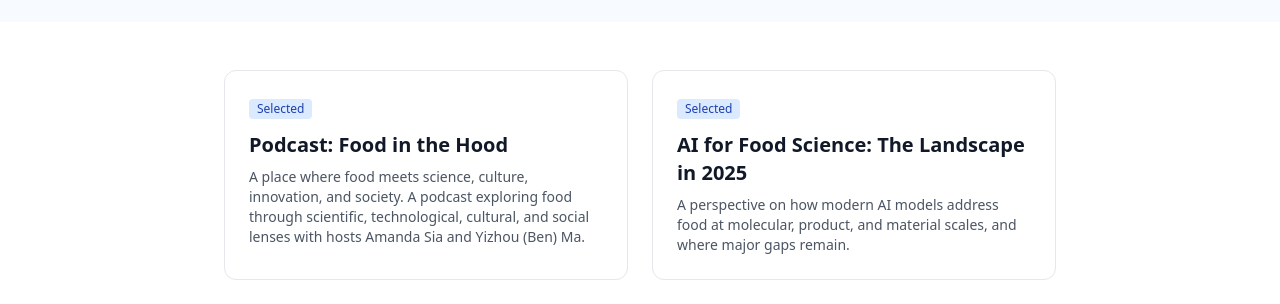
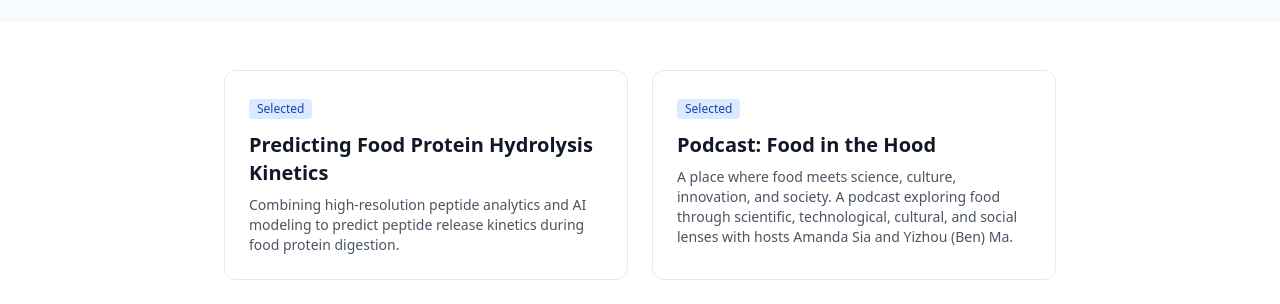
Before and after one commit to ymawur/Ymawebsite, a Next.js app: page /outputs in a window 1280 px wide. Shown: the part 195-499 px from the top of the page. Built offline with nearby package versions, Linux system fonts and the light colour scheme; no server answers.

Commit message:
Polish hydrolysis demo layout width, caption, and spacing

```diff
--- a/app/outputs/[id]/page.tsx
+++ b/app/outputs/[id]/page.tsx
@@ -14,6 +14,7 @@ export default function OutputDetailPage() {
   const { language } = useLanguage()
   if (!output) notFound()
   const zh = outputsZh[output.id]
+  const isHydrolysis = output.id === 'predicting-food-protein-hydrolysis-kinetics'
 
   return (
     <section className="py-12">
@@ -22,14 +23,31 @@ export default function OutputDetailPage() {
           <h1 className="text-3xl md:text-4xl font-bold text-gray-900 mb-4">{language==='zh'&&zh?zh.title:output.title}</h1>
           <p className="text-lg text-gray-600 mb-6">{language==='zh'&&zh?zh.headline:output.headline}</p>
         </div>
-        <div className="grid lg:grid-cols-[2fr_1fr] gap-10 items-start">
-          <div>
-            <div className="relative w-full aspect-[16/9] rounded-2xl overflow-hidden bg-accent-50 border border-accent-100">
-              <Image src={output.image.src} alt={language==='zh'&&zh?zh.imageAlt:output.image.alt} fill className={`object-cover ${output.id === 'food-in-the-hood-podcast' ? 'object-top' : ''}`} />
+        <div className={`grid gap-10 items-start ${isHydrolysis ? 'max-w-3xl' : 'lg:grid-cols-[2fr_1fr]'}`}><div>
+            {output.demoHtml ? (
+              <div className="mb-8">
+                <h2 className="text-2xl font-semibold text-gray-900 mb-3">{language === 'zh' ? 'β-乳球蛋白被胰蛋白酶水解演示' : 'β-Lactoglobulin Hydrolysis by Trypsin'}</h2>
+                <div className="relative w-full h-[560px] rounded-2xl overflow-hidden border border-gray-200 bg-white">
+                  <iframe title={`${output.title} demo`} srcDoc={output.demoHtml} className="w-full h-full" />
+                </div>
+              </div>
+            ) : (
+              <div className="relative w-full aspect-[16/9] rounded-2xl overflow-hidden bg-accent-50 border border-accent-100">
+                <Image src={output.image.src} alt={language==='zh'&&zh?zh.imageAlt:output.image.alt} fill className={`object-cover ${output.id === 'food-in-the-hood-podcast' ? 'object-top' : ''}`} />
+              </div>
+            )}
+            {output.outlook && isHydrolysis && (
+              <p className="mt-3 text-sm text-gray-600 leading-relaxed">{output.outlook}</p>
+            )}
+            <div className="space-y-4 text-gray-700 leading-relaxed whitespace-pre-line">
+              {output.intro && <p>{output.intro}</p>}
+              <p>{language==='zh'&&zh?zh.description:output.description}</p>
+              {output.outlook && !isHydrolysis && <p>{output.outlook}</p>}
             </div>
-            <div className="mt-6 space-y-4 text-gray-700 leading-relaxed whitespace-pre-line">{language==='zh'&&zh?zh.description:output.description}</div>
           </div>
-          <aside className="bg-white border border-gray-200 rounded-2xl p-6 shadow-sm"><h2 className="text-lg font-semibold text-gray-900 mb-4">{language==='zh'?'链接':'Links'}</h2><div className="flex flex-col gap-3">{output.links.map((link) => <Button key={link.label} href={link.href} variant="secondary">{language==='zh'&&zh?.links?.[link.label]?zh.links[link.label]:link.label}</Button>)}</div></aside>
+          {output.id !== 'predicting-food-protein-hydrolysis-kinetics' && (
+            <aside className="bg-white border border-gray-200 rounded-2xl p-6 shadow-sm"><h2 className="text-lg font-semibold text-gray-900 mb-4">{language==='zh'?'链接':'Links'}</h2><div className="flex flex-col gap-3">{output.links.map((link) => <Button key={link.label} href={link.href} variant="secondary">{language==='zh'&&zh?.links?.[link.label]?zh.links[link.label]:link.label}</Button>)}</div></aside>
+          )}
         </div>
       </Container>
     </section>
--- a/data/outputs.ts
+++ b/data/outputs.ts
@@ -1,6 +1,61 @@
 import { Output } from "@/types";
 
 export const outputs: Output[] = [
+  {
+    id: "predicting-food-protein-hydrolysis-kinetics",
+    title: "Predicting Food Protein Hydrolysis Kinetics",
+    headline:
+      "Combining high-resolution peptide analytics and AI modeling to predict peptide release kinetics during food protein digestion.",
+    intro:
+      "Protein hydrolysis plays a key role in determining the nutritional properties of foods. However, digestion-driven peptide release remains difficult to predict, limiting our ability to fully utilize dietary proteins. This project combines advanced analytical chemistry with data-driven modeling to better understand and predict protein digestion behavior.",
+    description:
+      "We integrate peptide identification and quantification workflows based on LC-MS with kinetic modeling to track how peptides form and evolve during digestion. A comprehensive experimental dataset supports estimation of kinetic parameters from peptide concentration profiles measured across digestion timepoints using untargeted quantitative UHPLC-PDA-ESI-MS.\n\nThe modeling framework accounts for protease specificity, co-action between digestive enzymes, and structural changes in proteins that influence cleavage accessibility. By combining substrate amino acid sequence information with physico-chemical residue descriptors around cleavage regions, the project aims to uncover sequence-level patterns that govern hydrolysis kinetics and peptide release.",
+    outlook:
+      "Project outlook demo: We are developing an interactive predictive workflow that starts from amino acid sequence and simulates progressive cleavage events, peptide accumulation, and hydrolysis progression. The demo below illustrates a simplified hydrolysis timeline for β-lactoglobulin under tryptic digestion.",
+    image: {
+      src: "/images/project-placeholder.svg",
+      alt: "Predicting food protein hydrolysis kinetics project cover",
+    },
+    links: [],
+    selected: true,
+    demoHtml: `<!DOCTYPE html>
+<html><head><meta charset="UTF-8"/><meta name="viewport" content="width=device-width,initial-scale=1"/>
+<style>
+body{margin:0;background:#f5f8fc;font-family:Inter,system-ui,sans-serif;color:#1f2937}
+.app{height:100vh;display:grid;grid-template-rows:auto 1fr auto;gap:6px;padding:8px}
+.top h3{margin:0 0 2px;font-size:18px}.top p{margin:0;color:#475569;font-size:12px}
+.stage{border:1px solid #d7e1ec;border-radius:14px;background:white;overflow:hidden}
+svg{width:100%;height:100%}.bond{stroke:#94a3b8;stroke-width:2.8;stroke-linecap:round}.bond.target{stroke:#ef4444;stroke-width:4.5}.bond.broken{opacity:.08}
+.node{fill:#2563eb;stroke:white;stroke-width:1.2}.node.cut{fill:#ef4444}
+.water,.enzyme,.label{opacity:0;transition:opacity .15s ease}.water circle{fill:#38bdf8;stroke:white}.water text{font-size:10px;fill:#075985;font-weight:700}
+.enzyme path{fill:rgba(245,158,11,.18);stroke:#f59e0b;stroke-width:2.4}.enzyme text{font-size:11px;fill:#92400e;font-weight:800}
+.label{font-size:10px;fill:#14532d;paint-order:stroke;stroke:white;stroke-width:3px}
+.controls{display:grid;grid-template-columns:1fr auto;gap:10px;align-items:center}.read{font-weight:700}
+</style></head><body><div class="app"><div class="top"><h3>β-Lactoglobulin hydrolysis by trypsin</h3><p>Trypsin and water attack selected peptide bonds over time. Final peptides are labeled with length and sequence.</p></div>
+<div class="stage"><svg id="scene" viewBox="0 0 1100 620"><g id="b"></g><g id="w"></g><g id="e"></g><g id="n"></g><g id="t"></g></svg></div>
+<div class="controls"><input id="s" type="range" min="0" max="100" value="0"/><div id="r" class="read">t = 0 min</div></div></div>
+<script>
+const seq='LIVTQTMKGLDIQKVAGTWYSLAMAASDISLLDAQSAPLRVYVEELKPTPEGDLEILLQKWENGECAQKKIIAEKTKIPAVFKIDALNENKVLVLDTDYKKYLLFCMENSAEPEQSLACQCLVRTPEVDDEALEKFDKALKALPMHIRLSFNPTQLEEQCHI';
+const ev=[{p:8,t:18},{p:69,t:22},{p:75,t:26},{p:148,t:30},{p:40,t:38},{p:141,t:44},{p:14,t:50},{p:70,t:56},{p:124,t:63},{p:138,t:68},{p:77,t:74},{p:83,t:79},{p:91,t:84},{p:101,t:89},{p:135,t:94}];
+const NS='http://www.w3.org/2000/svg',b=document.getElementById('b'),w=document.getElementById('w'),e=document.getElementById('e'),n=document.getElementById('n'),t=document.getElementById('t'),s=document.getElementById('s'),r=document.getElementById('r');
+const pts=[...seq].map((_,i)=>{const a=i*0.34,rad=220-i*0.55+22*Math.sin(i*0.2);return{x:540+Math.cos(a)*rad+10*Math.sin(i*1.5),y:310+Math.sin(a)*rad*0.72+12*Math.cos(i*0.45)}});
+const bonds=[],nodes=[],waters=[],enz=[],labels=[];
+for(let i=0;i<seq.length-1;i++){const ln=document.createElementNS(NS,'line');ln.setAttribute('class','bond');b.appendChild(ln);bonds.push(ln)}
+for(let i=0;i<seq.length;i++){const c=document.createElementNS(NS,'circle');c.setAttribute('class',ev.some(x=>x.p===i+1)?'node cut':'node');c.setAttribute('r','6.3');n.appendChild(c);nodes.push(c)}
+ev.forEach(()=>{const g=document.createElementNS(NS,'g');g.setAttribute('class','water');const c=document.createElementNS(NS,'circle');c.setAttribute('r','9');const tx=document.createElementNS(NS,'text');tx.setAttribute('y','-13');tx.textContent='H2O';g.appendChild(c);g.appendChild(tx);w.appendChild(g);waters.push(g);const eg=document.createElementNS(NS,'g');eg.setAttribute('class','enzyme');const p=document.createElementNS(NS,'path');p.setAttribute('d','M -34 -14 C -20 -42 24 -40 38 -12 C 48 14 27 36 -2 34 C -24 32 -42 8 -34 -14 Z');const et=document.createElementNS(NS,'text');et.setAttribute('y','4');et.setAttribute('x','0');et.textContent='trypsin';eg.appendChild(p);eg.appendChild(et);e.appendChild(eg);enz.push(eg);});
+function fragIdx(res,v){let f=0;for(let i=0;i<ev.length;i++){if(v>=ev[i].t&&res>ev[i].p)f++}return f}
+function pos(i,v){const p=pts[i],f=fragIdx(i+1,v),sp=Math.max(0,Math.min(1,(v-34)/66));const ox=(f%8-3.5)*44*sp,oy=(Math.floor(f/8)-0.5)*96*sp;return{x:p.x+ox,y:p.y+oy}}
+function frags(v){const cuts=ev.filter(x=>v>=x.t).map(x=>x.p).sort((a,b)=>a-b);let st=1,out=[];for(const c of cuts){out.push({s:st,e:c,q:seq.slice(st-1,c)});st=c+1}out.push({s:st,e:seq.length,q:seq.slice(st-1)});return out}
+function mkLabel(txt,x,y){const lb=document.createElementNS(NS,'text');lb.setAttribute('class','label');lb.textContent=txt;lb.setAttribute('x',x);lb.setAttribute('y',y);t.appendChild(lb);labels.push(lb)}
+function update(v){t.innerHTML=''; labels.length=0; const done=ev.filter(x=>v>=x.t),active=ev.find(x=>v>=x.t-12&&v<x.t);
+for(let i=0;i<bonds.length;i++){const p1=pos(i,v),p2=pos(i+1,v),ln=bonds[i];ln.setAttribute('x1',p1.x);ln.setAttribute('y1',p1.y);ln.setAttribute('x2',p2.x);ln.setAttribute('y2',p2.y);ln.setAttribute('class','bond'+(done.some(x=>x.p===i+1)?' broken':'')+(active&&active.p===i+1?' target':''));}
+for(let i=0;i<nodes.length;i++){const p=pos(i,v);nodes[i].setAttribute('cx',p.x);nodes[i].setAttribute('cy',p.y)}
+ev.forEach((x,i)=>{const a=Math.max(0,x.t-12),f=Math.max(0,Math.min(1,(v-a)/12));const p1=pos(x.p-1,v),p2=pos(x.p,v),mx=(p1.x+p2.x)/2,my=(p1.y+p2.y)/2;const sx=mx-80+(i%3)*24,sy=my-75-(i%2)*16;waters[i].setAttribute('transform','translate('+(sx+(mx-sx)*f).toFixed(1)+' '+(sy+(my-sy)*f).toFixed(1)+')');waters[i].style.opacity=(v>=a&&v<x.t+5)?1:0;enz[i].setAttribute('transform','translate('+(mx+32).toFixed(1)+' '+(my+16).toFixed(1)+')');enz[i].style.opacity=(v>=a&&v<x.t+5&&i%2===0)?1:0;});
+if(v>=92){const f=frags(v);for(let i=0;i<f.length;i++){const g=f[i],m=Math.floor((g.s+g.e)/2)-1,p=pos(m,v),txt='F'+(i+1)+' | '+(g.e-g.s+1)+' aa | '+g.q;mkLabel(txt,p.x-40,p.y-12+((i%3)-1)*14);labels[i].style.opacity=1;}}
+r.textContent='t = '+Math.round(v*2.4)+' min';}
+s.addEventListener('input',()=>update(Number(s.value)));update(0);
+</script></body></html>`,
+  },
   {
     id: "food-in-the-hood-podcast",
     title: "Podcast: Food in the Hood",
--- a/types/index.ts
+++ b/types/index.ts
@@ -17,13 +17,16 @@ export interface Output {
   id: string
   title: string
   headline: string
+  intro?: string
   description: string
+  outlook?: string
   image: {
     src: string
     alt: string
   }
   links: OutputLink[]
   selected?: boolean
+  demoHtml?: string
 }
 
 export interface BlogPostFrontmatter {
```
